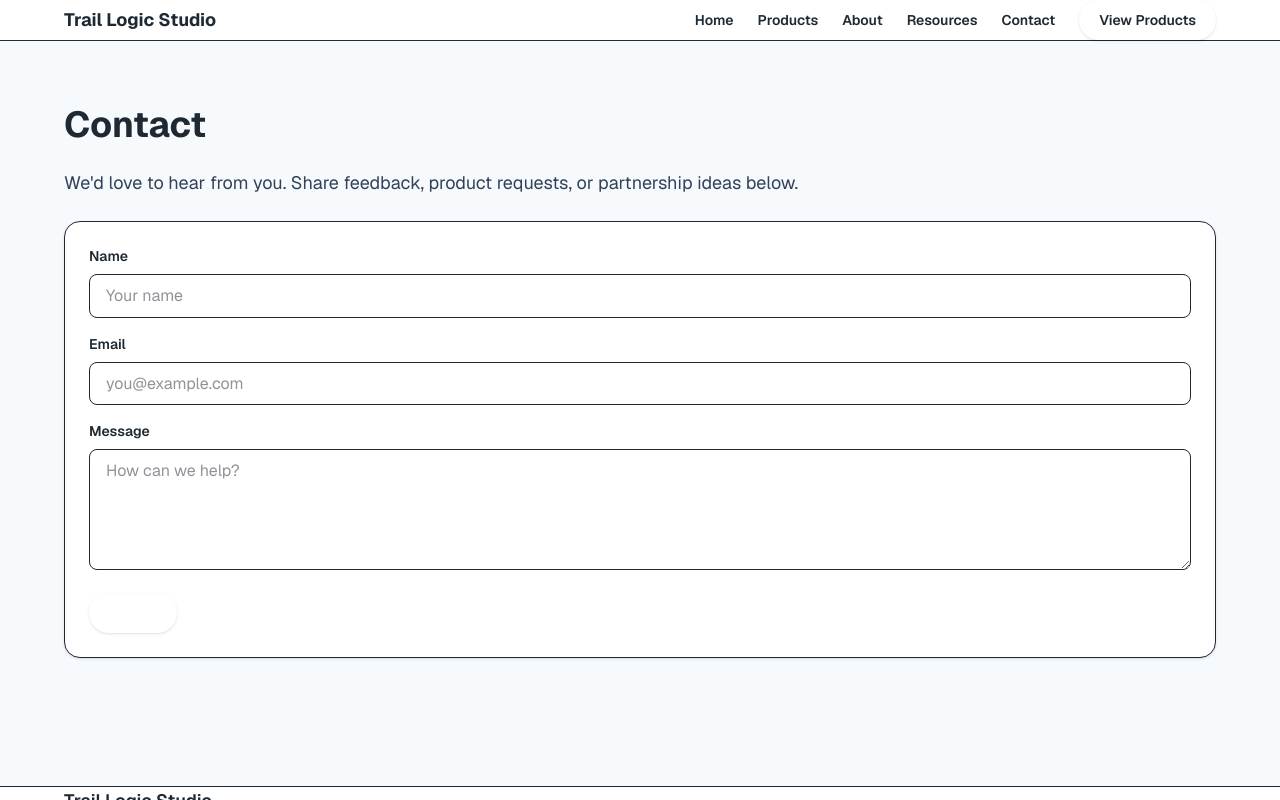
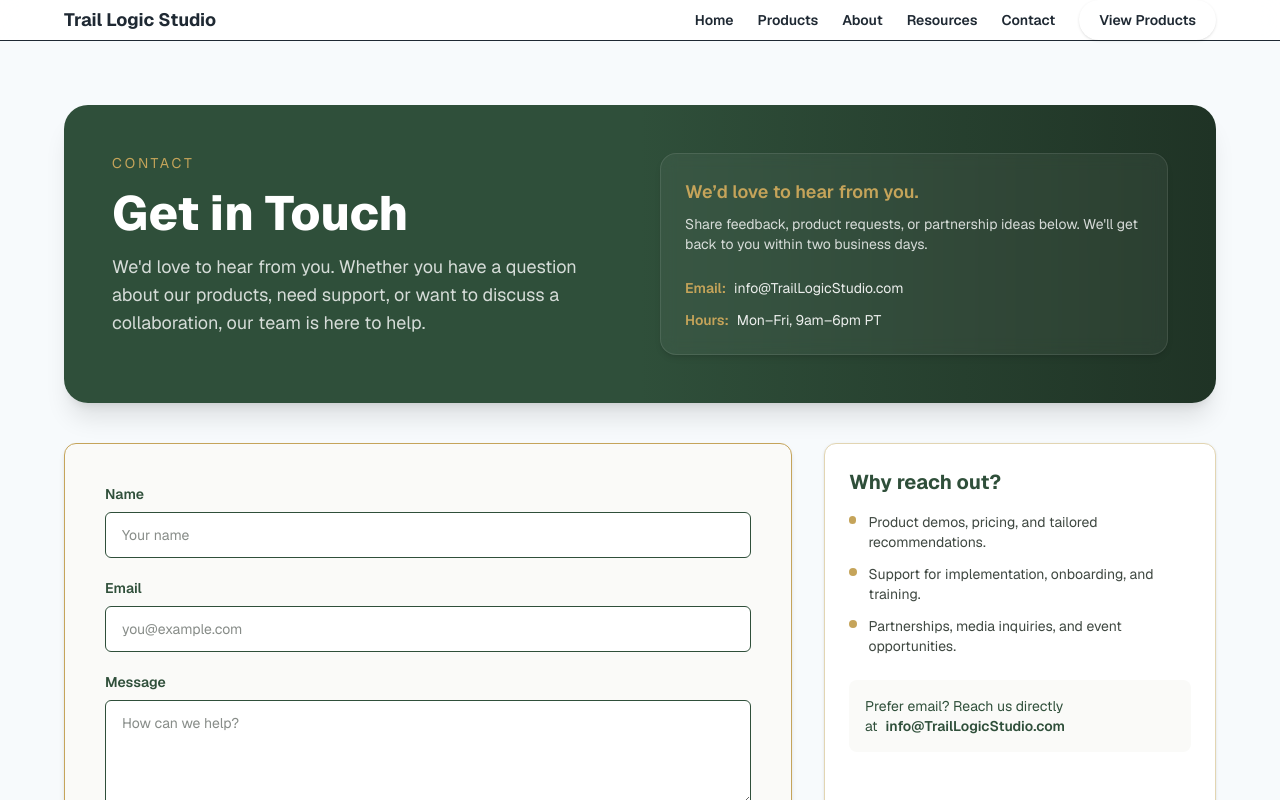
Before and after one commit to jroneil/traillogicstudio, a Next.js app: page /contact in a window 1280 px wide. Shown: the top 800 px of the page. Built offline with nearby package versions, Linux system fonts and the light colour scheme.

Commit message:
Restyle contact page with branded layout

```diff
--- /dev/null
+++ b/app/contact/ContactContent.tsx
@@ -0,0 +1,121 @@
+"use client";
+
+import { useState } from "react";
+import { Button } from "@/components/UI/Button";
+
+export default function ContactContent() {
+  const [submitted, setSubmitted] = useState(false);
+
+  const handleSubmit = (event: React.FormEvent<HTMLFormElement>) => {
+    event.preventDefault();
+    setSubmitted(true);
+  };
+
+  return (
+    <div className="section">
+      <div className="container space-y-10">
+        <div className="overflow-hidden rounded-3xl bg-gradient-to-r from-[#2F4F3A] via-[#2F4F3A] to-[#1F3325] text-white shadow-xl">
+          <div className="grid gap-10 p-8 md:grid-cols-2 md:p-12">
+            <div className="space-y-4">
+              <p className="text-sm uppercase tracking-[0.2em] text-[#C5A45A]">Contact</p>
+              <h1 className="text-4xl font-extrabold md:text-5xl">Get in Touch</h1>
+              <p className="max-w-xl text-lg text-white/80">
+                We&apos;d love to hear from you. Whether you have a question about our products, need support, or want to
+                discuss a collaboration, our team is here to help.
+              </p>
+            </div>
+            <div className="rounded-2xl border border-white/10 bg-white/5 p-6 shadow-md backdrop-blur">
+              <p className="text-lg font-semibold text-[#C5A45A]">We’d love to hear from you.</p>
+              <p className="mt-2 text-sm text-white/80">
+                Share feedback, product requests, or partnership ideas below. We&apos;ll get back to you within two
+                business days.
+              </p>
+              <div className="mt-6 space-y-3 text-sm text-white/90">
+                <p className="flex items-center gap-2"><span className="font-semibold text-[#C5A45A]">Email:</span> info@TrailLogicStudio.com</p>
+                <p className="flex items-center gap-2"><span className="font-semibold text-[#C5A45A]">Hours:</span> Mon–Fri, 9am–6pm PT</p>
+              </div>
+            </div>
+          </div>
+        </div>
+
+        <div className="grid gap-8 lg:grid-cols-[1.3fr_0.7fr]">
+          <form
+            onSubmit={handleSubmit}
+            className="space-y-5 rounded-xl border border-[#C5A45A] bg-[#FAFAF8] p-6 shadow-md md:p-10"
+          >
+            <div className="space-y-2">
+              <label className="block text-sm font-semibold text-[#2F4F3A]" htmlFor="name">
+                Name
+              </label>
+              <input
+                id="name"
+                required
+                className="w-full rounded-md border border-[#2F4F3A] bg-white px-4 py-3 text-sm text-[#0F1A12] focus:border-[#C5A45A] focus:outline-none focus:ring-2 focus:ring-[#C5A45A]"
+                placeholder="Your name"
+              />
+            </div>
+            <div className="space-y-2">
+              <label className="block text-sm font-semibold text-[#2F4F3A]" htmlFor="email">
+                Email
+              </label>
+              <input
+                id="email"
+                type="email"
+                required
+                className="w-full rounded-md border border-[#2F4F3A] bg-white px-4 py-3 text-sm text-[#0F1A12] focus:border-[#C5A45A] focus:outline-none focus:ring-2 focus:ring-[#C5A45A]"
+                placeholder="you@example.com"
+              />
+            </div>
+            <div className="space-y-2">
+              <label className="block text-sm font-semibold text-[#2F4F3A]" htmlFor="message">
+                Message
+              </label>
+              <textarea
+                id="message"
+                required
+                rows={4}
+                className="w-full rounded-md border border-[#2F4F3A] bg-white px-4 py-3 text-sm text-[#0F1A12] focus:border-[#C5A45A] focus:outline-none focus:ring-2 focus:ring-[#C5A45A]"
+                placeholder="How can we help?"
+              />
+            </div>
+            <Button
+              type="submit"
+              className="w-full bg-[#2F4F3A] text-white shadow-md hover:bg-[#1F3325] focus-visible:outline-[#C5A45A]"
+            >
+              Submit
+            </Button>
+            {submitted && (
+              <p className="text-sm text-[#2F4F3A]">
+                Email us at <a href="mailto:info@TrailLogicStudio.com" className="font-semibold text-[#C5A45A]">info@TrailLogicStudio.com</a>
+              </p>
+            )}
+          </form>
+
+          <div className="rounded-xl border border-[#E2D5B2] bg-white p-6 shadow-sm">
+            <h3 className="text-xl font-bold text-[#2F4F3A]">Why reach out?</h3>
+            <ul className="mt-4 space-y-3 text-sm text-[#0F1A12]/80">
+              <li className="flex gap-3">
+                <span className="mt-1 h-2 w-2 rounded-full bg-[#C5A45A]" aria-hidden />
+                Product demos, pricing, and tailored recommendations.
+              </li>
+              <li className="flex gap-3">
+                <span className="mt-1 h-2 w-2 rounded-full bg-[#C5A45A]" aria-hidden />
+                Support for implementation, onboarding, and training.
+              </li>
+              <li className="flex gap-3">
+                <span className="mt-1 h-2 w-2 rounded-full bg-[#C5A45A]" aria-hidden />
+                Partnerships, media inquiries, and event opportunities.
+              </li>
+            </ul>
+            <div className="mt-6 rounded-lg bg-[#FAFAF8] p-4 text-sm text-[#2F4F3A]">
+              Prefer email? Reach us directly at
+              <a className="ml-2 font-semibold text-[#C5A45A]" href="mailto:info@TrailLogicStudio.com">
+                info@TrailLogicStudio.com
+              </a>
+            </div>
+          </div>
+        </div>
+      </div>
+    </div>
+  );
+}
--- a/app/contact/page.tsx
+++ b/app/contact/page.tsx
@@ -1,71 +1,9 @@
-"use client";
-
-import { useState } from "react";
-import { Button } from "@/components/UI/Button";
+import ContactContent from "./ContactContent";
 
 export const metadata = {
   title: "Contact Trail Logic Studio",
 };
 
 export default function ContactPage() {
-  const [submitted, setSubmitted] = useState(false);
-
-  const handleSubmit = (event: React.FormEvent<HTMLFormElement>) => {
-    event.preventDefault();
-    setSubmitted(true);
-  };
-
-  return (
-    <div className="section">
-      <div className="container max-w-2xl space-y-6">
-        <h1 className="text-4xl font-bold text-text">Contact</h1>
-        <p className="text-lg text-slate-700">
-          We&apos;d love to hear from you. Share feedback, product requests, or partnership ideas below.
-        </p>
-        <form onSubmit={handleSubmit} className="space-y-4 rounded-2xl border border-border bg-white p-6 shadow-sm">
-          <div className="space-y-2">
-            <label className="block text-sm font-semibold text-text" htmlFor="name">
-              Name
-            </label>
-            <input
-              id="name"
-              required
-              className="w-full rounded-lg border border-border bg-background px-4 py-2"
-              placeholder="Your name"
-            />
-          </div>
-          <div className="space-y-2">
-            <label className="block text-sm font-semibold text-text" htmlFor="email">
-              Email
-            </label>
-            <input
-              id="email"
-              type="email"
-              required
-              className="w-full rounded-lg border border-border bg-background px-4 py-2"
-              placeholder="you@example.com"
-            />
-          </div>
-          <div className="space-y-2">
-            <label className="block text-sm font-semibold text-text" htmlFor="message">
-              Message
-            </label>
-            <textarea
-              id="message"
-              required
-              rows={4}
-              className="w-full rounded-lg border border-border bg-background px-4 py-2"
-              placeholder="How can we help?"
-            />
-          </div>
-          <Button type="submit">Submit</Button>
-          {submitted && (
-            <p className="text-sm text-primary">
-              Email us at <a href="mailto:info@TrailLogicStudio.com">info@TrailLogicStudio.com</a>
-            </p>
-          )}
-        </form>
-      </div>
-    </div>
-  );
+  return <ContactContent />;
 }
```
